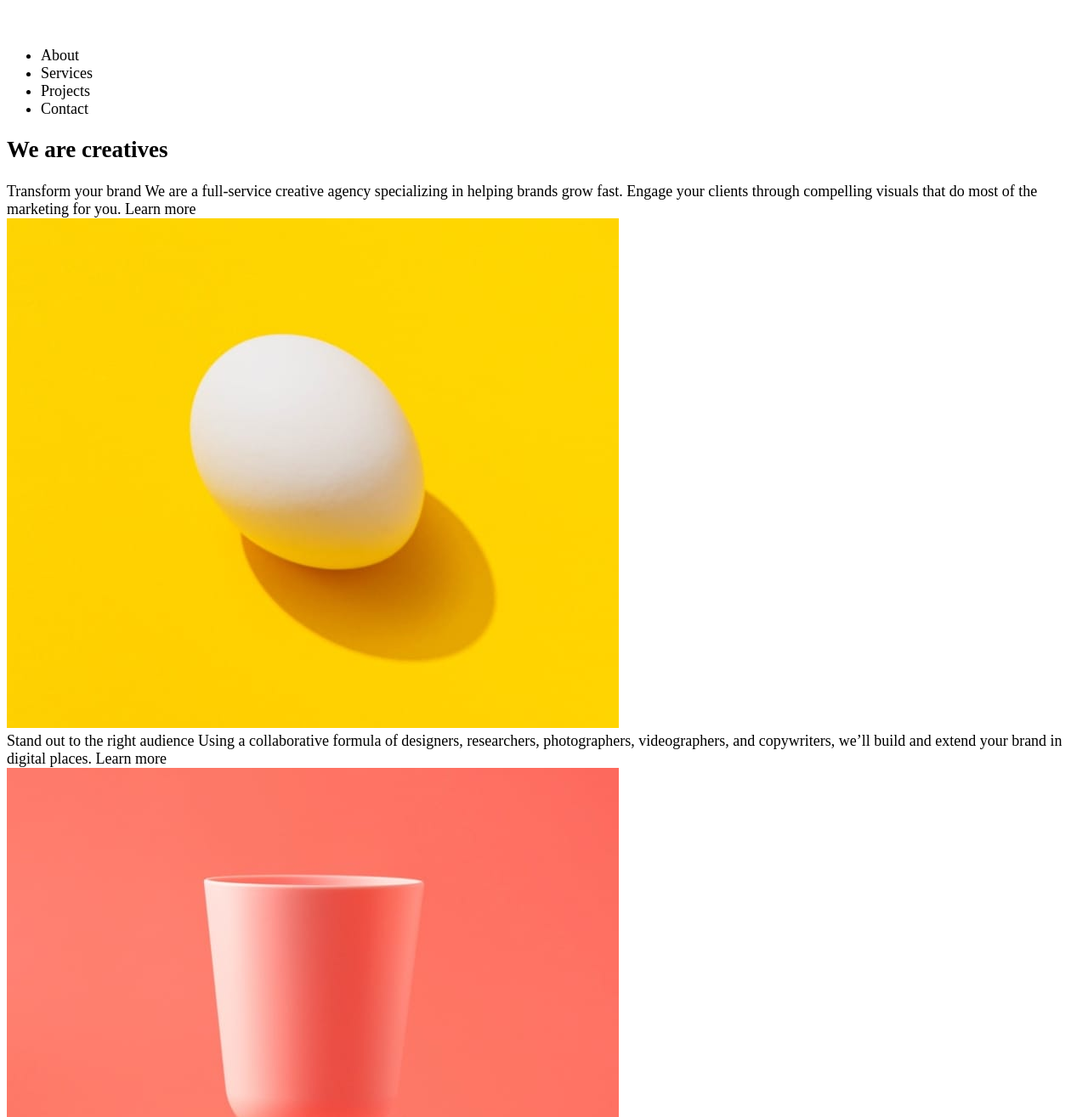
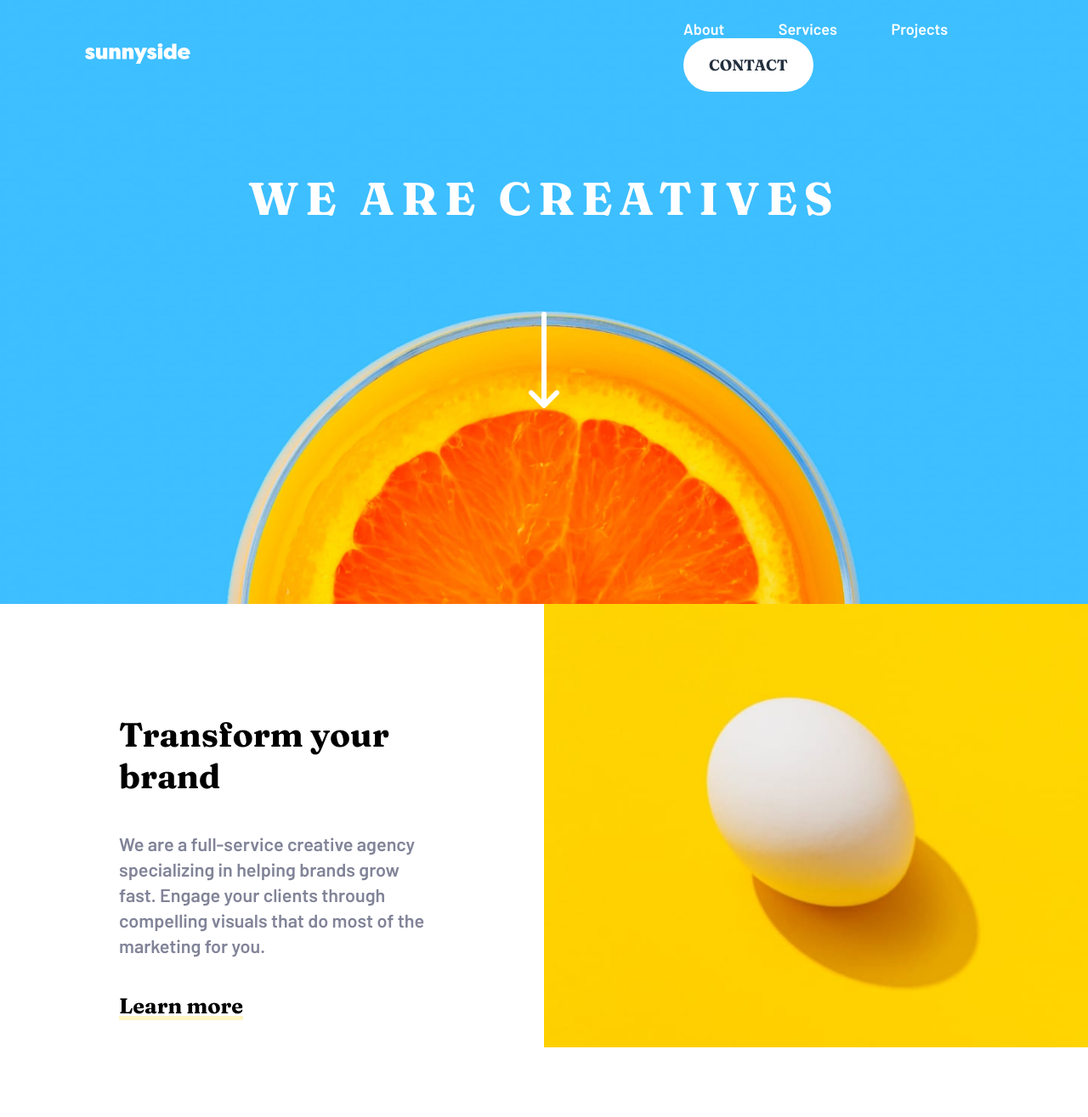
Before and after one commit to Mariosmdk/sunnyside-agency-landingpage, a plain HTML site: page index.html in a window 1280 px wide. Shown: the top 1315 px of the page at 85% size. Drawn offline with Linux system fonts and the light colour scheme.

Commit message:
styling nav - header - 3 first sections

```diff
--- a/assets/css/styles.css
+++ b/assets/css/styles.css
@@ -19,7 +19,154 @@
 
     --Barlow : 'Barlow', sans-serif;
     --Fraunces: 'Fraunces', serif;
+
 }
 
+*{
+    margin: 0;
+    padding: 0;
+    box-sizing: border-box;
+}
+/* HEADER & NAVIGATION */
+header{
+    position: absolute;
+    height: 100px;
+    display: flex;
+    justify-content: space-between;
+    align-items: center;
+    z-index: 1;
+    padding-top: 30px;
+}
+
+#logo{
+    margin-left: 100px ;
+}
+nav{
+
+   font-family: var(--Barlow);
+   margin-left: 1000px;
+}
+nav ul li{
+    display: inline-block;
+    padding: 0 30px;
+}
+nav ul li a{
+    color: var(--White);
+    text-decoration: none;
+}
+ul li{
+    list-style: none;
+}
+
+#btn-contact{
+    background-color: var(--White);
+    margin: 0 100px 0 30px;
+    font-family: var(--Fraunces);
+    text-transform: uppercase;
+    border: none;
+    padding: 20px 30px;
+    border-radius: 40px;
+}
+#btn-contact a{
+    color: var(--Very-dark-desaturated-blue);
+    text-decoration: none;
+}
+
+/* HERO SECTION */
+#hero{
+    height: 100vh;
+    background-image: url(/assets/images/desktop/image-header.jpg);
+    background-size: contain;
+    background-repeat: no-repeat;
+    position: relative;
+    margin-bottom: -100px;
+}
+#hero div{
+    display: flex;
+    flex-direction: column;
+    align-items: center;
+}
+#hero h1{
+    text-align: center;
+    padding: 200px 0;
+    font-size: 3em;
+    color: var(--White);
+    letter-spacing: 8px;
+    text-transform: uppercase;
+    font-family: var(--Fraunces);
+}
+#hero img{
+    width: 36px;
+    margin-top: -100px;
+}
+
+/* Middle sections */
+
+.middle-section{
+    display: flex;
+    height: 800px;
+}
+.middle-section img{
+    width: 50vw;
+}
+.middle-section article h2{
+    padding: 200px 200px 60px;
+    font-family: var(--Fraunces);
+    font-size: 3em;
+}
+.middle-section article p{
+    padding: 0 200px 60px 200px;
+    font-family: var(--Barlow);
+    font-size: 1.2em;
+    line-height: 40px;
+    color: var(--Dark-grayish-blue);
+}
+.middle-section article a{
+    color: black;
+    font-family: var(--Fraunces);
+    font-size: 1.4em;
+    padding: 0 200px;
+}
+
+.yellow{
+    text-decoration: underline hsla(51, 100%, 49%, 0.24) 5px;
+}
+.orange{
+    text-decoration: underline hsla(7, 99%, 70%, 0.24) 5px;
+}
+#graphic-design{
+    background-image: url(/assets/images/desktop/image-graphic-design.jpg);
+    background-size: cover;
+    width: 50%;
+    height: 600px;
+}
+#photography{
+    background-image: url(/assets/images/desktop/image-photography.jpg);
+    width: 50%;
+    height: 600px;
+}
 .attribution { font-size: 11px; text-align: center; }
 .attribution a { color: hsl(228, 45%, 44%); }
+
+@media  screen and (max-width: 1440px) {
+    nav{
+        margin-left: 550px;
+     }
+
+     .middle-section article h2{
+        padding: 140px 140px 40px;
+        font-family: var(--Fraunces);
+        font-size: 2.2em;
+    }
+    .middle-section article p{
+        padding: 0 130px 40px 140px;
+        font-family: var(--Barlow);
+        line-height: 30px;
+        color: var(--Dark-grayish-blue);
+    }
+    .middle-section article a{
+        color: black;
+        font-family: var(--Fraunces);
+        padding: 0 140px;
+    }
+}
--- a/index.html
+++ b/index.html
@@ -16,61 +16,65 @@
 </head>
 <body>
   <header>
-    <div>
+    <div id="logo">
       <img src="/assets/images/logo.svg" alt="">
     </div>
     <nav>
       <ul>
-        <li>About</li>
-        <li>Services</li>
-        <li>Projects</li>
-        <li>Contact</li>
+        <li><a href="#">About</a></li>
+        <li><a href="#">Services</a></li>
+        <li><a href="#">Projects</a></li>
+        <li id="btn-contact"><a href="#">Contact</a></li>
       </ul>
     </nav>
   </header>
   <main>
     <section id="hero">
-      <h1>We are creatives</h1>
+      <div>
+        <h1>We are creatives</h1>
+        <img src="/assets/images/icon-arrow-down.svg" alt="">
+      </div>
     </section>
-    <section>
+    <section class="middle-section">
       <article>
-      Transform your brand
+        <h2>Transform your brand</h2>
+        <p> We are a full-service creative agency specializing in helping brands grow fast.
+          Engage your clients through compelling visuals that do most of the marketing for you.
+        </p>
+        <a href="#" class="yellow">Learn more</a>
 
-      We are a full-service creative agency specializing in helping brands grow fast.
-      Engage your clients through compelling visuals that do most of the marketing for you.
 
-      Learn more
       </article>
       <div>
         <img src="/assets/images/desktop/image-transform.jpg" alt="">
       </div>
     </section>
-    <section>
-      <article>
-        Stand out to the right audience
-
-        Using a collaborative formula of designers, researchers, photographers, videographers, and copywriters, we’ll build and extend your brand in digital places.
-
-        Learn more
-      </article>
+    <section class="middle-section">
       <div>
-
         <img src="/assets/images/desktop/image-stand-out.jpg" alt="">
       </div>
+      <article>
+        <h2>Stand out to the right audience</h2>
+        <p>Using a collaborative formula of designers, researchers, photographers, videographers, and copywriters, we’ll build and extend your brand in digital places.
+        </p>
+        <a href="#" class="orange">Learn more</a>
+      </article>
+
     </section>
-    <section>
-      <article>
-        Photography
-        Increase your credibility by getting the most stunning, high-quality photos that improve your business image.
-        <img src="/assets/images/desktop/image-graphic-design.jpg" alt="">
+    <section class="middle-section">
+      <article id="graphic-design">
+        <h2>Graphic Design</h2>
+        <p>Great design makes you memorable. We deliver artwork that underscores your brand message and captures potential clients' attention</p>
+        <!-- <img src="/assets/images/desktop/image-graphic-design.jpg" alt=""> -->
       </article>
-      <article>
-        Photography
-  Increase your credibility by getting the most stunning, high-quality photos that improve your business image.
-        <img src="/assets/images/desktop/image-photography.jpg" alt="">
+      <article id="photography">
+        <h2>Photography</h2>
+        <p>your credibility by getting the most stunning, high-quality photos that improve your business image.
+        </p>
+        <!-- <img src="/assets/images/desktop/image-photography.jpg" alt=""> -->
       </article>
     </section>
-    <section>
+    <section >
       Client testimonials
 
       We put our trust in Sunnyside and they delivered, making sure our needs were met and deadlines were always hit.
@@ -85,7 +89,7 @@
       Jennie F.
       Business Owner
     </section>
-    <section>
+    <section >
       <div>
         <img src="/assets/images/desktop/image-gallery-milkbottles.jpg" alt="">
       </div>
```
